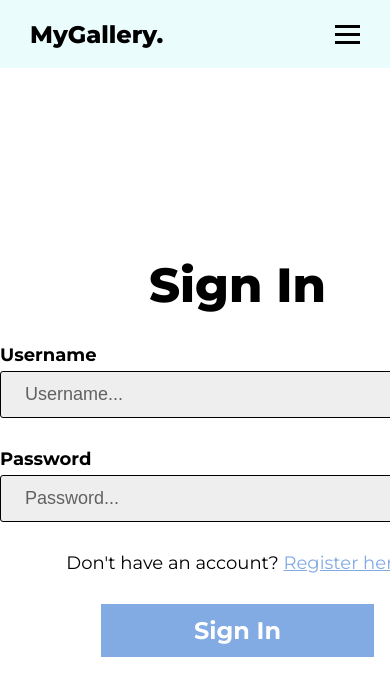
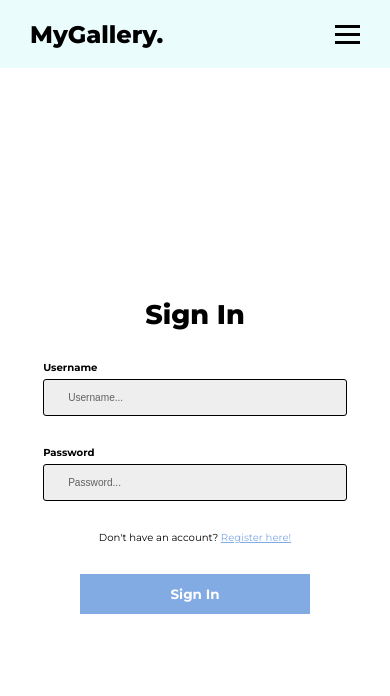
Before and after one commit to daverussell13/fe-mygallery, a Next.js app: page /login in a window 390 px wide. Shown: the top 696 px of the page. Built offline with nearby package versions, Linux system fonts and the light colour scheme.

Commit message:
add media query for login page

```diff
--- a/components/Auth/Styles/Banner.module.css
+++ b/components/Auth/Styles/Banner.module.css
@@ -3,12 +3,25 @@
   background-color: #91d8e4;
   justify-content: center;
   align-items: center;
+  padding: 20px;
 }
 
 .banner_container {
   position: relative;
-  width: 100%;
-  height: 100%;
-  max-width: 520px;
-  max-height: 520px;
+  width: 480px;
+  height: 480px;
 }
+
+@media screen and (max-width: 1199.98px) {
+  .banner_container {
+    position: relative;
+    width: 450px;
+    height: 450px;
+  }
+}
+
+@media screen and (max-width: 911.98px) {
+  .banner_section {
+    display: none;
+  }
+}
--- a/components/Auth/Styles/Layout.module.css
+++ b/components/Auth/Styles/Layout.module.css
@@ -2,8 +2,38 @@
   color: black;
   width: 100%;
   max-width: var(--max-width);
-  height: calc(100vh - var(--header-height));
+  min-height: calc(100vh - var(--header-height));
   background-color: white;
   display: grid;
   grid-template-columns: repeat(2, 1fr);
 }
+
+@media screen and (max-width: 1199.98px) {
+  .auth_layout {
+    font-size: 13px;
+  }
+}
+
+@media screen and (max-width: 991.98px) {
+  .auth_layout {
+    font-size: 11px;
+  }
+}
+
+@media screen and (max-width: 911.98px) {
+  .auth_layout {
+    grid-template-columns: 1fr;
+  }
+}
+
+@media screen and (max-width: 575.98px) {
+  .auth_layout {
+    font-size: 9px;
+  }
+}
+
+@media screen and (max-width: 321.98px) {
+  .auth_layout {
+    font-size: 7px;
+  }
+}
--- a/components/Auth/Styles/LoginForm.module.css
+++ b/components/Auth/Styles/LoginForm.module.css
@@ -4,6 +4,7 @@
   justify-content: center;
   align-items: center;
   gap: 30px;
+  padding: 30px;
 }
 
 .form_title {
@@ -23,7 +24,7 @@
 }
 
 .form_input_container input {
-  width: 475px;
+  width: 30em;
   padding: 12px 24px;
   background-color: #eee;
   border: 1px solid #000000;
@@ -53,7 +54,7 @@
   font-size: 1.5em;
   color: #fefefe;
   padding: 12px 42px;
-  width: 273px;
+  width: 17em;
   background-color: #82aae3;
   cursor: pointer;
 }
```
